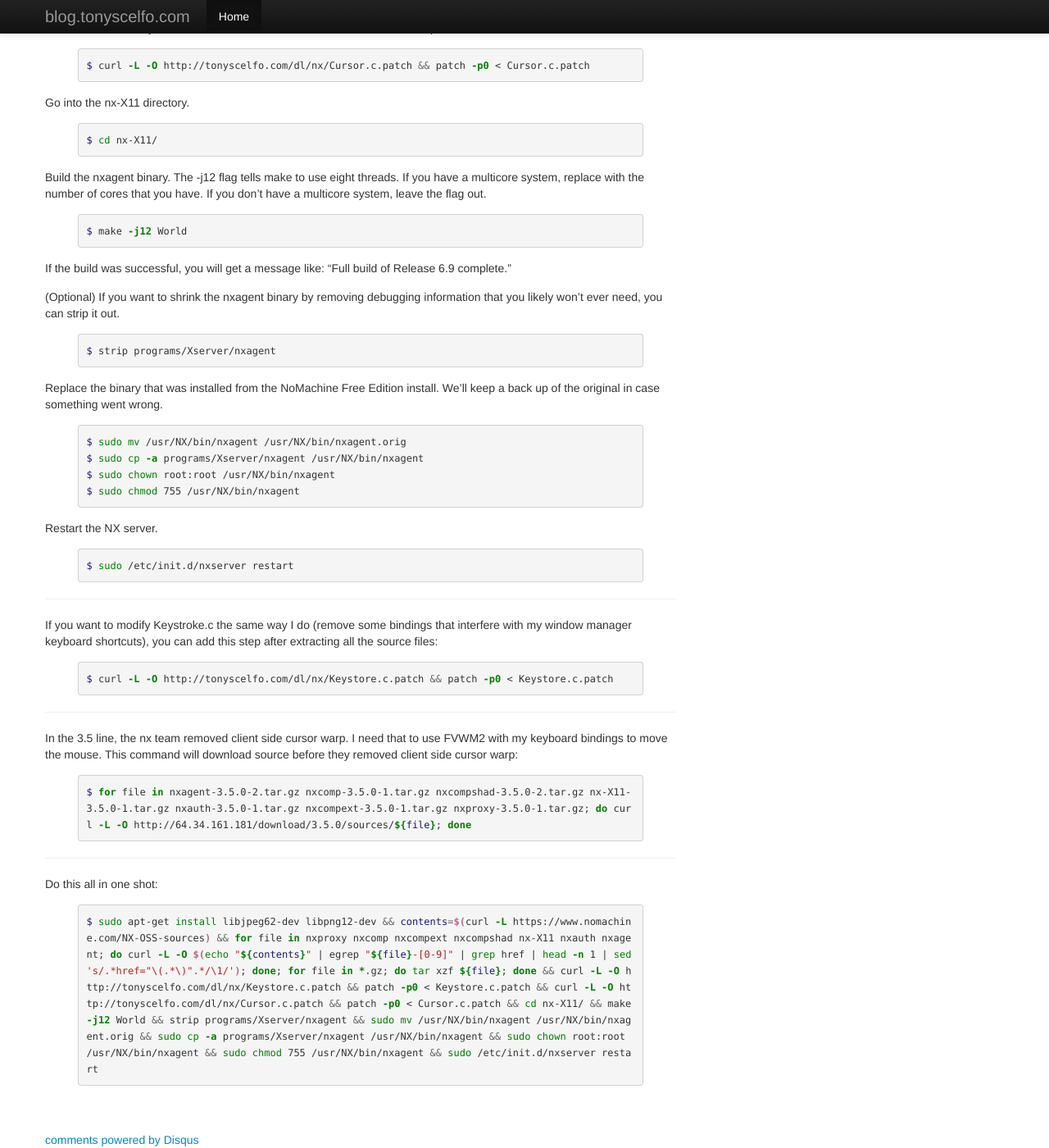
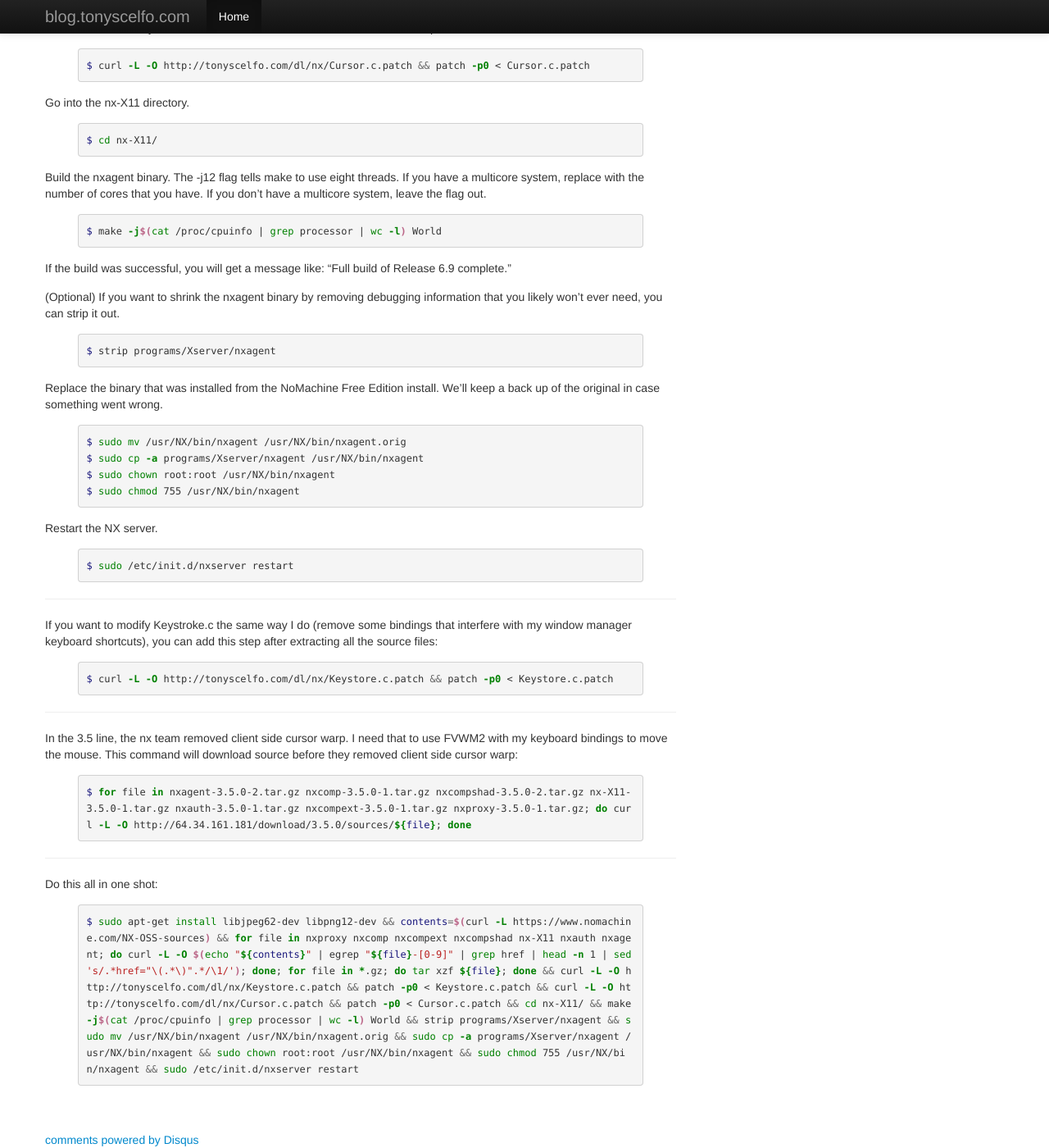
Before and after one commit to mchelen/tonyscelfo.com, a Jekyll site: the page built from _posts/2009-07-29-use-nomachine-free-edition-instead-of.md, in a window 1280 px wide and 1400 px high, scrolled down 1152 px. Shown: the whole window at 82% size. Built offline with Jekyll 4.4.1, drawn with Linux system fonts in a browser that asks for light colours; nearby versions of some CDN libraries; comment, search, counter and statistics services are not loaded.

Commit message:
automatically use all processors

```diff
--- a/_posts/2009-07-29-use-nomachine-free-edition-instead-of.md
+++ b/_posts/2009-07-29-use-nomachine-free-edition-instead-of.md
@@ -65,7 +65,7 @@ $ cd nx-X11/
 Build the nxagent binary. The -j12 flag tells make to use eight threads. If you have a multicore system, replace with the number of cores that you have. If you don't have a multicore system, leave the flag out.
 
 {% highlight bash %}
-$ make -j12 World
+$ make -j$(cat /proc/cpuinfo | grep processor | wc -l) World
 {% endhighlight %}
 
 If the build was successful, you will get a message like: "Full build of Release 6.9 complete."
@@ -112,5 +112,5 @@ $ for file in nxagent-3.5.0-2.tar.gz nxcomp-3.5.0-1.tar.gz nxcompshad-3.5.0-2.ta
 Do this all in one shot:
 
 {% highlight bash %}
-$ sudo apt-get install libjpeg62-dev libpng12-dev && contents=$(curl -L https://www.nomachine.com/NX-OSS-sources) && for file in nxproxy nxcomp nxcompext nxcompshad nx-X11 nxauth nxagent; do curl -L -O $(echo "${contents}" | egrep "${file}-[0-9]" | grep href | head -n 1 | sed 's/.*href="\(.*\)".*/\1/'); done; for file in *.gz; do tar xzf ${file}; done && curl -L -O http://tonyscelfo.com/dl/nx/Keystore.c.patch && patch -p0 < Keystore.c.patch && curl -L -O http://tonyscelfo.com/dl/nx/Cursor.c.patch && patch -p0 < Cursor.c.patch && cd nx-X11/ && make -j12 World && strip programs/Xserver/nxagent && sudo mv /usr/NX/bin/nxagent /usr/NX/bin/nxagent.orig && sudo cp -a programs/Xserver/nxagent /usr/NX/bin/nxagent && sudo chown root:root /usr/NX/bin/nxagent && sudo chmod 755 /usr/NX/bin/nxagent && sudo /etc/init.d/nxserver restart
+$ sudo apt-get install libjpeg62-dev libpng12-dev && contents=$(curl -L https://www.nomachine.com/NX-OSS-sources) && for file in nxproxy nxcomp nxcompext nxcompshad nx-X11 nxauth nxagent; do curl -L -O $(echo "${contents}" | egrep "${file}-[0-9]" | grep href | head -n 1 | sed 's/.*href="\(.*\)".*/\1/'); done; for file in *.gz; do tar xzf ${file}; done && curl -L -O http://tonyscelfo.com/dl/nx/Keystore.c.patch && patch -p0 < Keystore.c.patch && curl -L -O http://tonyscelfo.com/dl/nx/Cursor.c.patch && patch -p0 < Cursor.c.patch && cd nx-X11/ && make -j$(cat /proc/cpuinfo | grep processor | wc -l) World && strip programs/Xserver/nxagent && sudo mv /usr/NX/bin/nxagent /usr/NX/bin/nxagent.orig && sudo cp -a programs/Xserver/nxagent /usr/NX/bin/nxagent && sudo chown root:root /usr/NX/bin/nxagent && sudo chmod 755 /usr/NX/bin/nxagent && sudo /etc/init.d/nxserver restart
 {% endhighlight %}
```
